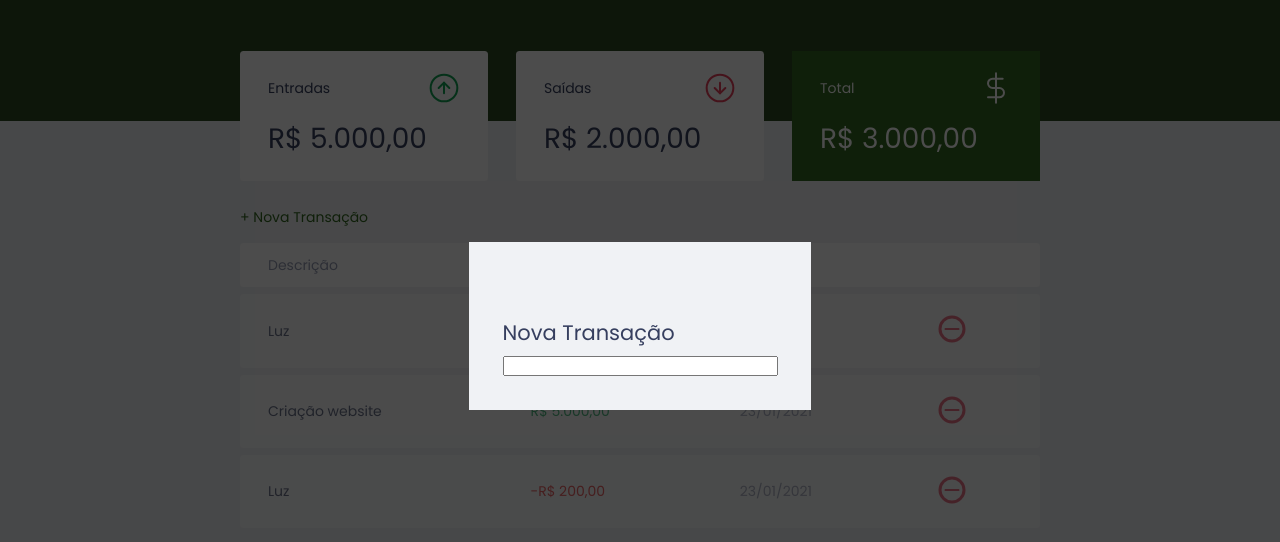
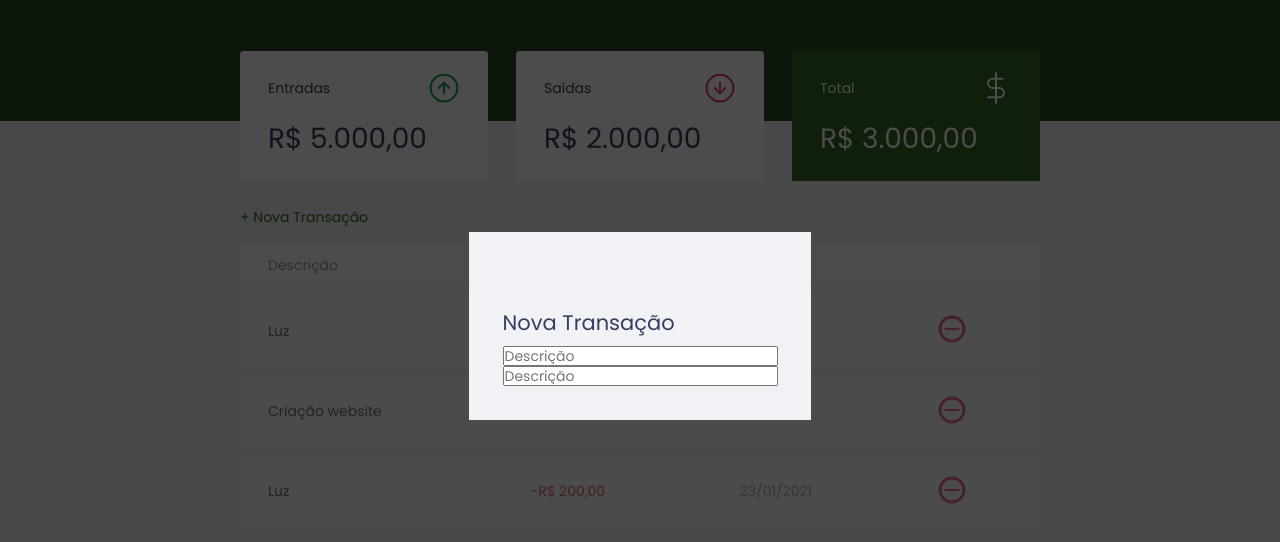
Before and after one commit to iagosoares/Dev-Finance, a plain HTML site: page index.html in a window 1280 px wide. Shown: the part 74-616 px from the top of the page. Drawn offline with Linux system fonts and the light colour scheme.

Commit message:
commit on master

```diff
--- a/index.html
+++ b/index.html
@@ -120,19 +120,28 @@
 
     <div class="modal-overlay active">
         <div class="modal">
-            <div class="modal-content">
-                <div class="form">
-                    <h2>Nova Transação</h2>
+            <div id="form">
+
+                <h2>Nova Transação</h2>
                     <!-- FORMULARIO inicio -->
                     <form action="">
                         <div class="input-group">
-                            <label for=""></label>
-                            <input type="text" id="description" name="description"/>
+                            <label class="sr-only" for="description"></label>
+                            <input type="text" id="description" name="description" placeholder="Descrição"/>
+                        </div>
+
+
+                        <div class="input-group">
+                            <label class="sr-only" for="description"></label>
+                            <input type="text" id="description" name="description" placeholder="Descrição"/>
                         </div>
                     </form>
                     <!-- FORMULARIO fim -->
-                </div>
+
+
             </div>
+
+
         </div>
     </div>
 
```
